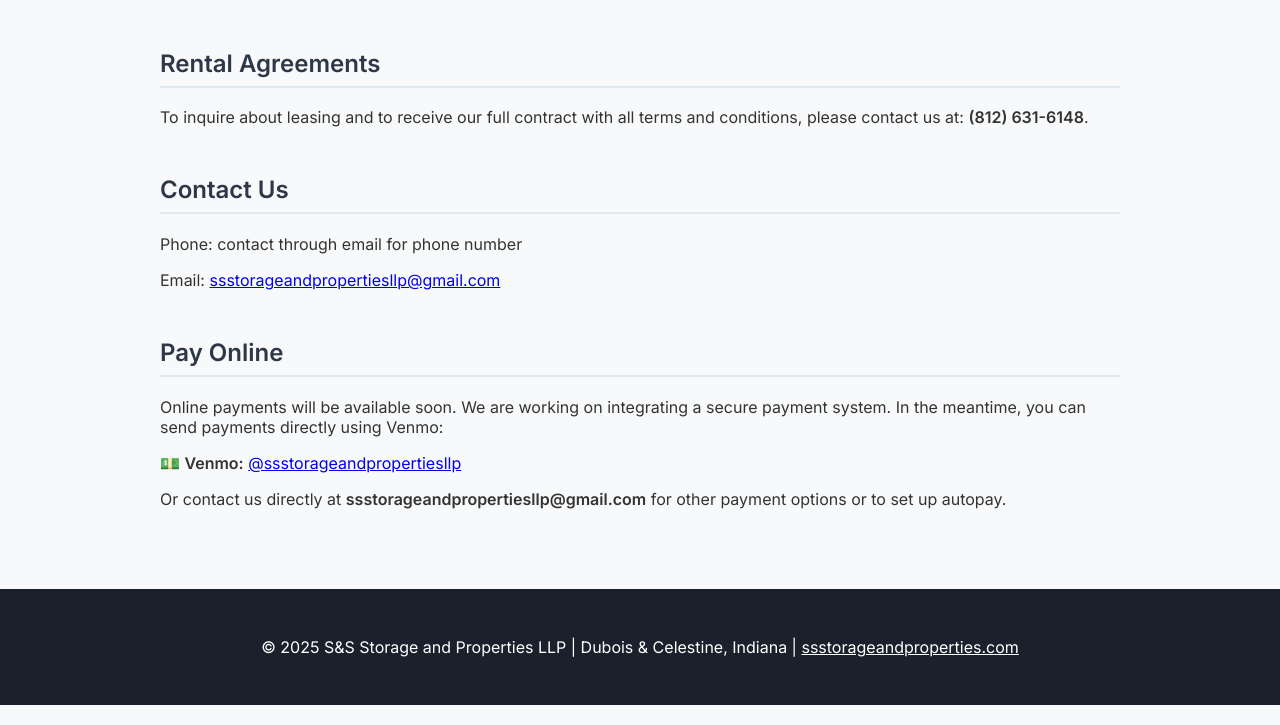
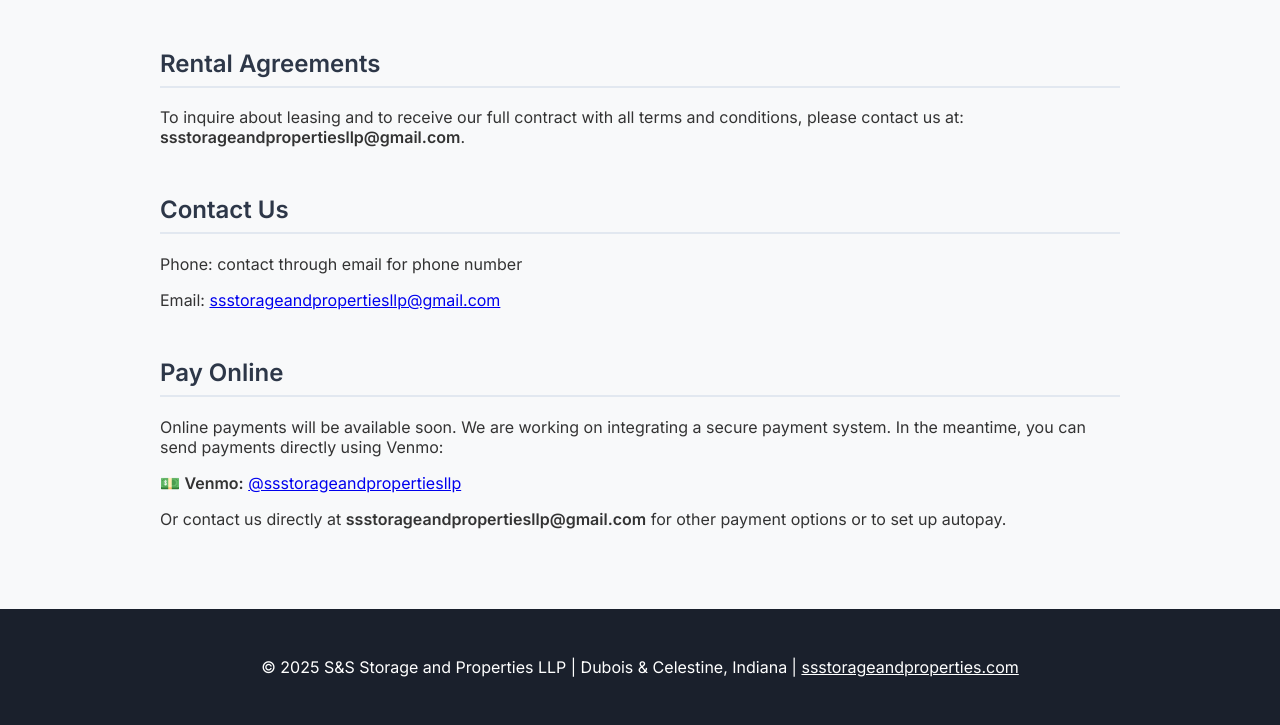
Before and after one commit to ssstorageandpropertiesllp/ssstorageandpropertiessllp.github.io, a plain HTML site: page index.html in a window 1280 px wide. Shown: the part 1750-2475 px from the top of the page. Drawn offline with Linux system fonts and the light colour scheme.

Commit message:
Update index.html

```diff
--- a/index.html
+++ b/index.html
@@ -140,7 +140,7 @@
 
     <section id="rental">
       <h2>Rental Agreements</h2>
-      <p>To inquire about leasing and to receive our full contract with all terms and conditions, please contact us at: <strong>(812) 631-6148</strong>.</p>
+      <p>To inquire about leasing and to receive our full contract with all terms and conditions, please contact us at: <strong>ssstorageandpropertiesllp@gmail.com</strong>.</p>
     </section>
 
     <section id="contact">
```
